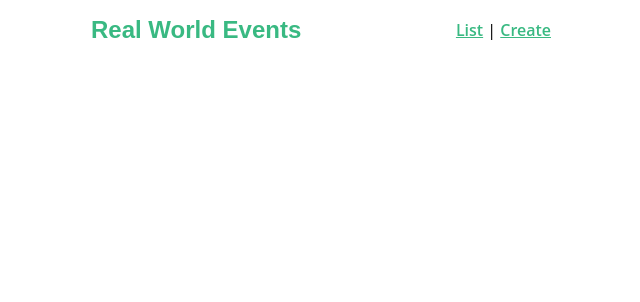
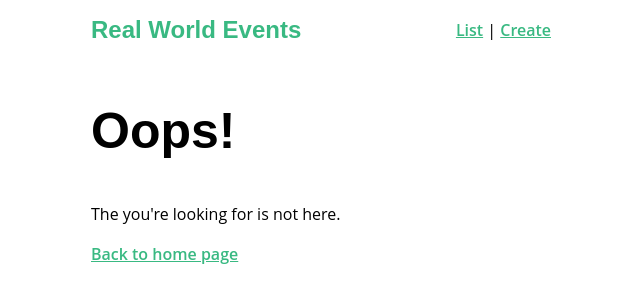
Before and after one commit to jaysonpotter/vue_learning_int, a Vue app: page /404 in a window 1280 px wide. Shown: the top 302 px of the page, without its empty margins (319-959 px from the left). Built offline with nearby package versions, Linux system fonts and the light colour scheme.

Commit message:
added 404 not found page

```diff
--- a/src/router.js
+++ b/src/router.js
@@ -5,6 +5,7 @@ import EventList from './views/EventList.vue'
 import EventShow from './views/EventShow.vue'
 import NProgress from 'nprogress'
 import store from '@/store/store'
+import NotFound from "./views/NotFound";
 
 Vue.use(Router)
 
@@ -33,9 +34,20 @@ const router = new Router({
               routeTo.params.event = event
               next()
             })
+            .catch(() => next({name: '404', params: { resource: 'event'}}))
       }
+    },
+    {
+      path: '/404',
+      name: '404',
+      component: NotFound,
+      props: true
+    },
+    {
+      path: '*',
+      redirect: { name: '404', params: {resource: 'page'}}
     }
-  ]
+    ]
 })
 
 router.beforeEach((routeTo, routeFrom, next) => {
--- a/src/store/modules/event.js
+++ b/src/store/modules/event.js
@@ -58,7 +58,7 @@ export const actions = {
         dispatch('notification/add', notification, { root: true })
       })
   },
-  fetchEvent({ commit, getters, dispatch }, id) {
+  fetchEvent({ commit, getters }, id) {
     var event = getters.getEventById(id)
 
     if (event) {
@@ -71,13 +71,6 @@ export const actions = {
           commit('SET_EVENT', response.data)
           return response.data
         })
-        .catch(error => {
-          const notification = {
-            type: 'error',
-            message: 'There was a problem fetching event: ' + error.message
-          }
-          dispatch('notification/add', notification, { root: true })
-        })
     }
   }
 }
--- /dev/null
+++ b/src/views/NotFound.vue
@@ -0,0 +1,23 @@
+<template>
+    <div>
+        <h1>Oops!</h1>
+        <p>The {{ resource }} you're looking for is not here.</p>
+        <router-link :to="{name: 'event-list'}">Back to home page</router-link>
+    </div>
+</template>
+
+<script>
+    export default {
+        name: "NotFound",
+        props: {
+            resource: {
+                type: String,
+                required: true
+            }
+        }
+    }
+</script>
+
+<style scoped>
+
+</style>
```
